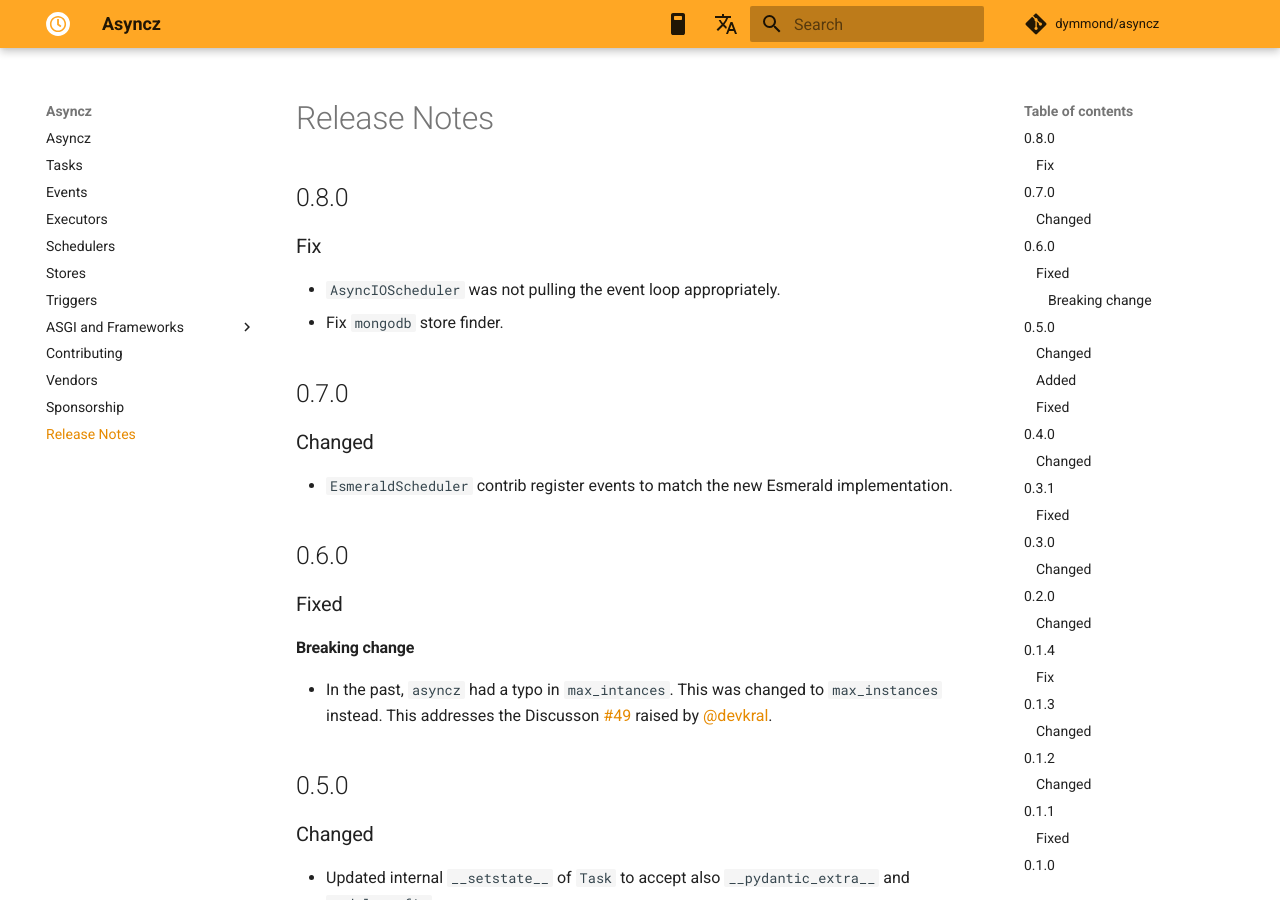
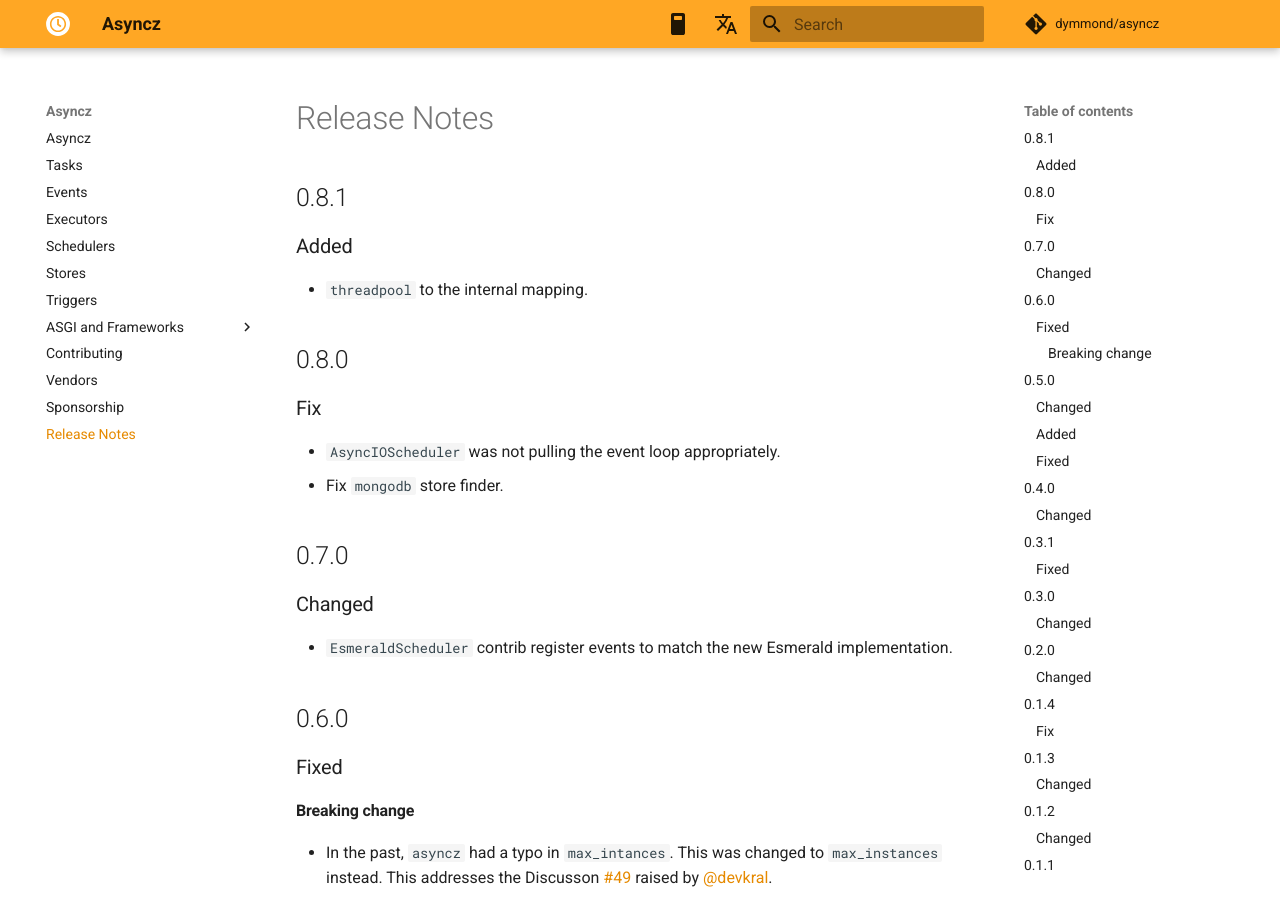
Before and after one commit to dymmond/asyncz, an MkDocs documentation site: the page built from docs/release-notes.md, in a window 1280 px wide and 900 px high. Built offline with MkDocs 1.6.1 and Material for MkDocs 9.7.7, drawn with Linux system fonts in a browser that asks for light colours; comment, search, counter and statistics services are not loaded.

Commit message:
Release 0.8.1

```diff
--- a/docs/release-notes.md
+++ b/docs/release-notes.md
@@ -1,4 +1,10 @@
 # Release Notes
+
+## 0.8.1
+
+### Added
+
+- `threadpool` to the internal mapping.
 
 ## 0.8.0
 
```
